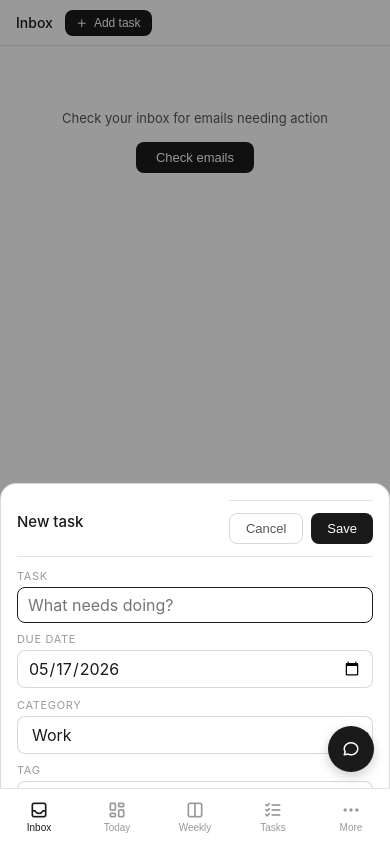
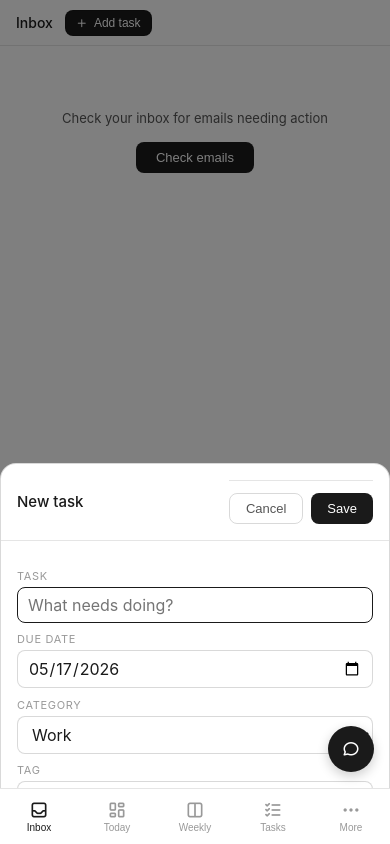
Before and after one commit to ryanballphotography/daily-hq, a website: page public/index.html in a window 390 px wide. Both pictures are taken after a click on the button "Add task". Drawn offline with Linux system fonts and the light colour scheme; no server answers.

Commit message:
Fix mobile modal scrolling

```diff
--- a/public/style.css
+++ b/public/style.css
@@ -390,3 +390,34 @@ body { font-family: -apple-system, BlinkMacSystemFont, 'Segoe UI', sans-serif; b
   box-shadow: 0 2px 8px rgba(0,0,0,0.1);
 }
 .pull-refresh-indicator.visible { top: 16px; }
+
+@media (max-width: 768px) {
+  .modal-bg:not(.hidden) {
+    display: flex;
+    align-items: flex-end;
+    padding: 0;
+    background: rgba(0,0,0,0.5);
+  }
+  .modal {
+    width: 100vw !important;
+    max-width: 100vw !important;
+    max-height: 75dvh !important;
+    height: auto;
+    border-radius: 16px 16px 0 0 !important;
+    padding: 0 !important;
+    display: flex !important;
+    flex-direction: column !important;
+    overflow: hidden !important;
+  }
+  .modal-header {
+    padding: 1rem;
+    flex-shrink: 0;
+    border-bottom: 0.5px solid var(--border);
+  }
+  .modal-body {
+    padding: 1rem;
+    overflow-y: auto !important;
+    -webkit-overflow-scrolling: touch;
+    flex: 1;
+  }
+}
```
Also changed, not shown: 1 other file.
